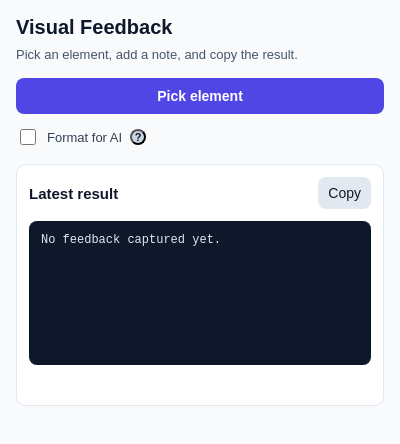
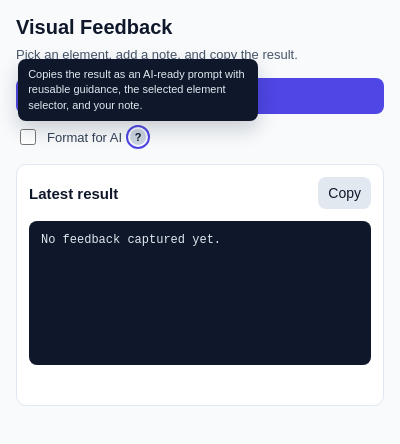
Before and after one commit to swrzalek/visual-feedback, a browser extension: page popup.html in a window 400 px wide. Both pictures are taken after a click on the button "About Format for AI". Drawn offline with Linux system fonts and the light colour scheme.

Commit message:
Show AI tooltip on keyboard focus

```diff
--- a/popup.css
+++ b/popup.css
@@ -67,12 +67,20 @@ h1 {
   justify-content: center;
   width: 16px;
   height: 16px;
+  padding: 0;
+  border: 0;
   border-radius: 999px;
   background: #cbd5e1;
   color: #0f172a;
+  cursor: help;
   font-size: 11px;
   font-weight: 700;
   line-height: 1;
+}
+
+.tooltip:focus {
+  outline: 2px solid #4f46e5;
+  outline-offset: 2px;
 }
 
 .tooltip:focus-visible {
@@ -100,6 +108,7 @@ h1 {
 }
 
 .tooltip:hover .tooltip-text,
+.tooltip:focus .tooltip-text,
 .tooltip:focus-visible .tooltip-text {
   display: block;
 }
```
